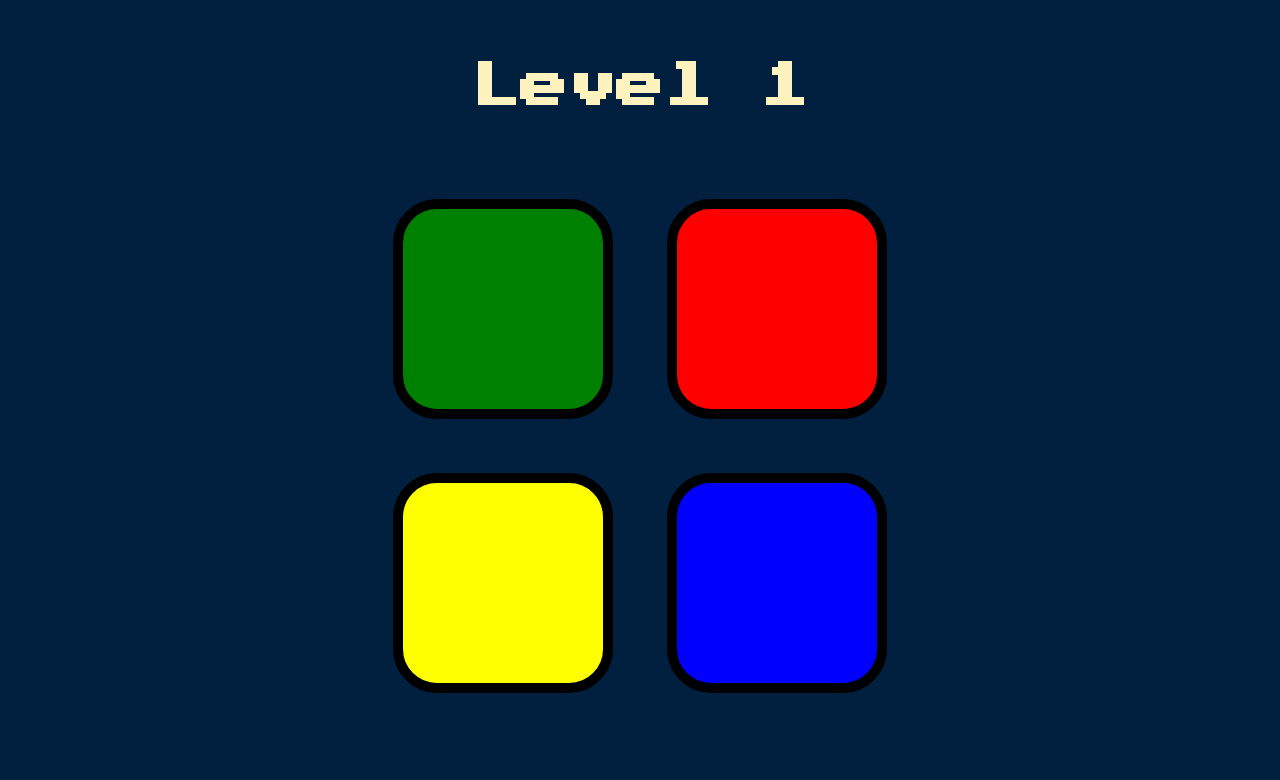
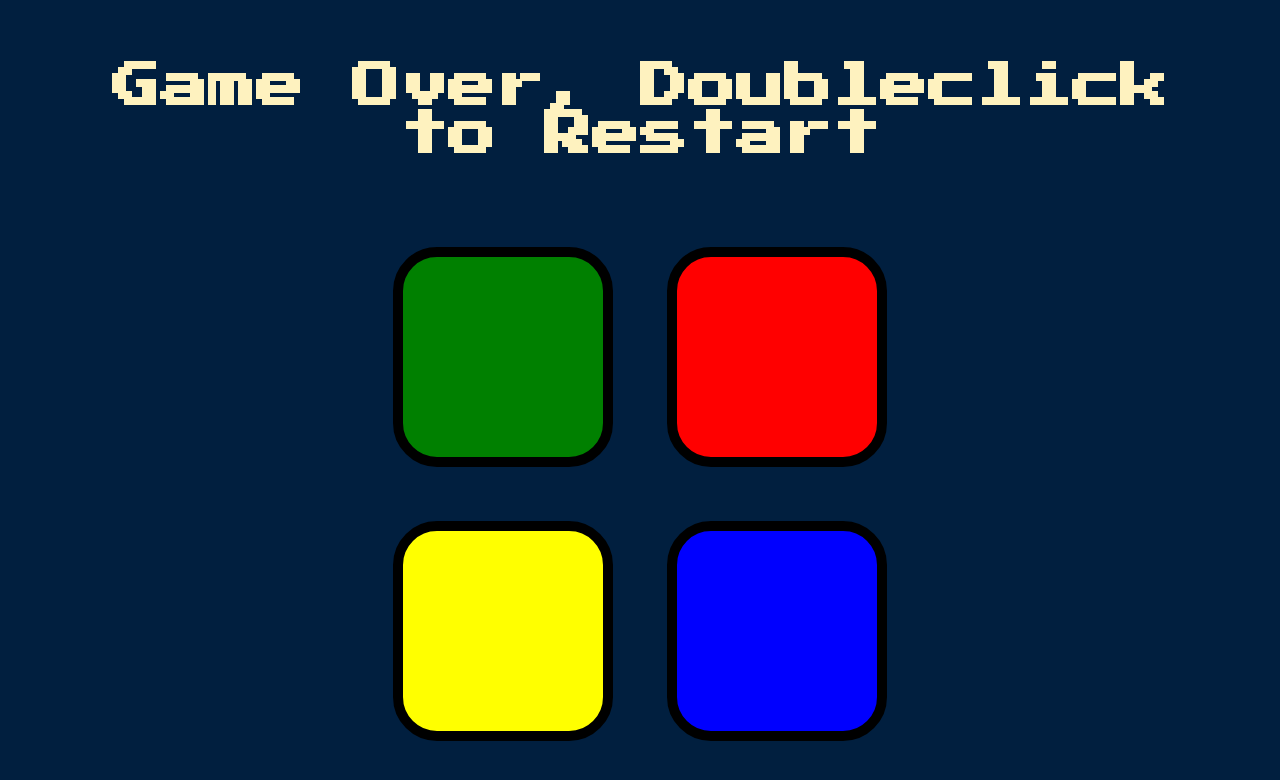
Before and after one commit to NedimOmanovic/simon-game1, a plain HTML site: page index.html in a window 1280 px wide. Both pictures are taken after a click on the element 503 px from the left and 309 px from the top of the page. Drawn offline with nearby package versions, Linux system fonts and the light colour scheme.

Commit message:
dblclick

```diff
--- a/index.html
+++ b/index.html
@@ -9,7 +9,7 @@
 </head>
 
 <body>
-  <h1 id="level-title">Click to start</h1>
+  <h1 id="level-title">Dozbleclick to start</h1>
   <div class="container">
     <div lass="row">
 
--- a/index.js
+++ b/index.js
@@ -5,20 +5,14 @@ var userClickedPattern = [];
 
 var started = false;
 var level = 0;
-$(document).click(function() {
+$(document).dblclick(function() {
+
   if (!started) {
     $("#level-title").text("Level " + level);
     nextSequence();
     started = true;
   }
 });
-
-/*$("body").click(function() {
-  if (!started) {
-    $("#level-title").text("Level " + level);
-    nextSequence();
-    started = true;
-});*/
 
 $(".btn").click(function() {
 
@@ -42,7 +36,7 @@ function checkAnswer(currentLevel) {
     } else {
       playSound("wrong");
       $("body").addClass("game-over");
-      $("#level-title").text("Game Over, Click to Restart");
+      $("#level-title").text("Game Over, Doubleclick to Restart");
 
       setTimeout(function () {
         $("body").removeClass("game-over");
```
